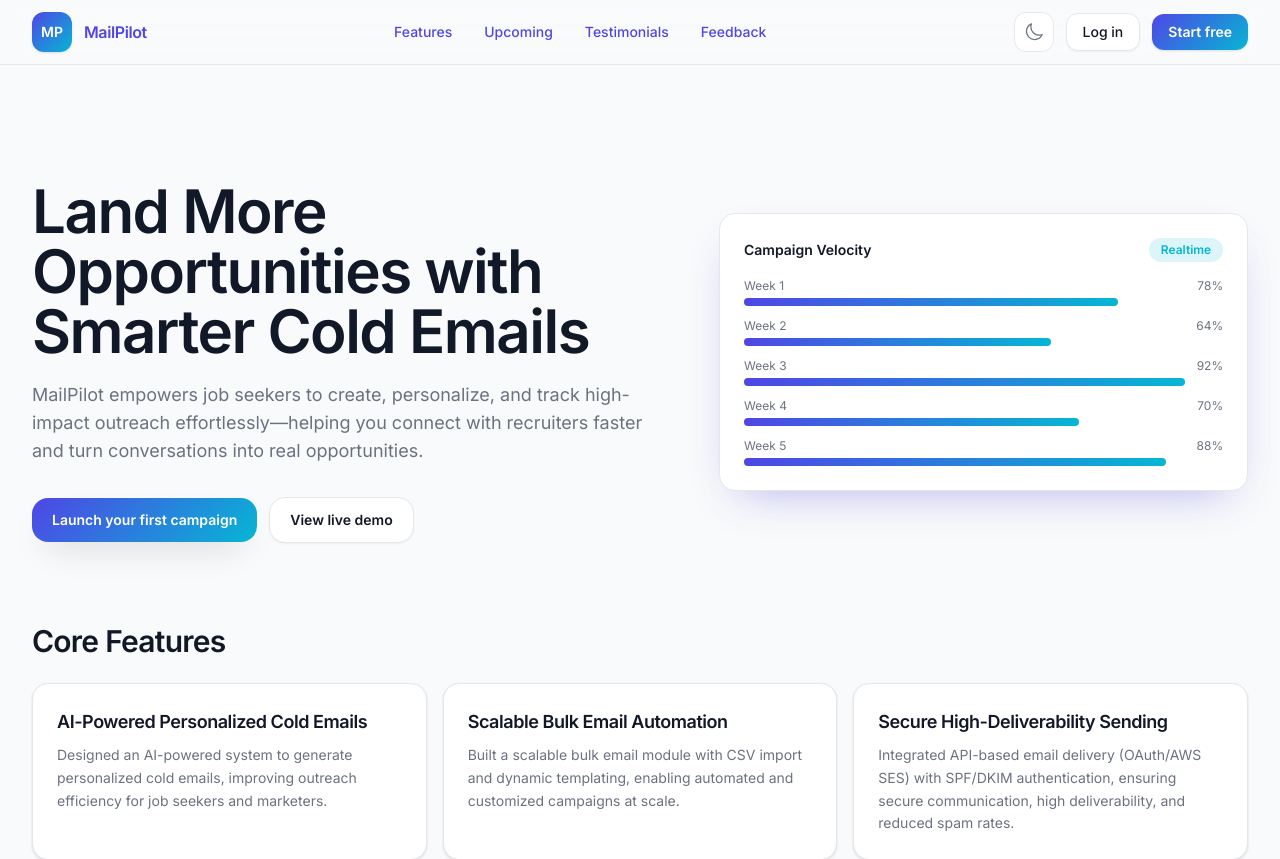
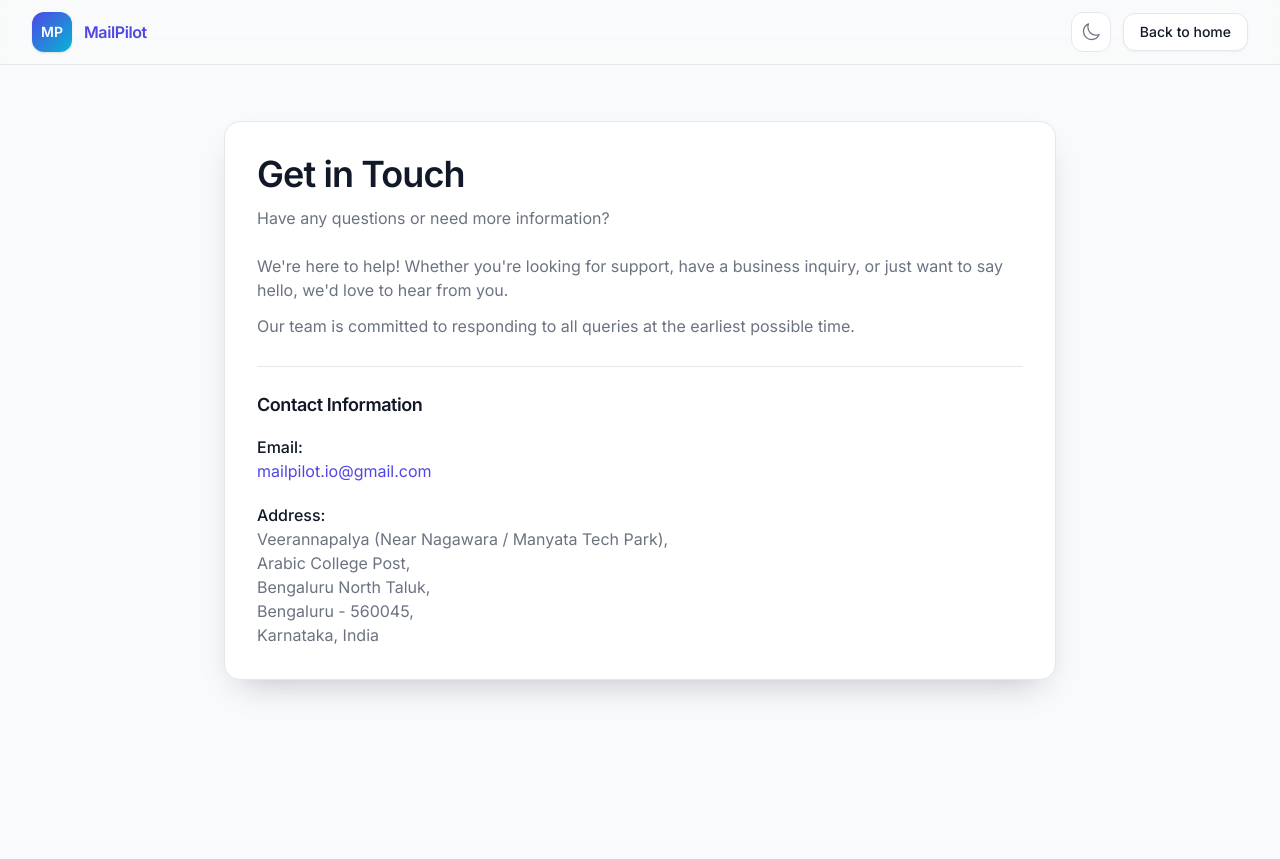
Before and after one commit to Vaibhavlanjewar/MailPilot, a React (Vite) app in the folder client/: page /contact-us in a window 1280 px wide. Before the commit this address led to /. Shown: the top 859 px of the page. After the commit the page ends 800 px from the top, so only its background shows below. Built offline with nearby package versions, Linux system fonts and the light colour scheme; no server answers.

Commit message:
feat/contact-us

```diff
--- a/client/src/App.jsx
+++ b/client/src/App.jsx
@@ -13,6 +13,7 @@
 import Settings from './pages/Settings';
 import HowToUse from './pages/HowToUse';
 import Pricing from './pages/Pricing';
+import ContactUs from './pages/ContactUs';
 import Login from './pages/Login';
 import Register from './pages/Register';
 import GoogleLoginCallback from './pages/GoogleLoginCallback';
@@ -24,6 +25,7 @@
       <Route path="/login" element={<Login />} />
       <Route path="/login/google/callback" element={<GoogleLoginCallback />} />
       <Route path="/register" element={<Register />} />
+      <Route path="/contact-us" element={<ContactUs />} />
 
       <Route element={<ProtectedRoute />}>
         <Route path="/app" element={<DashboardLayout />}>
--- /dev/null
+++ b/client/src/pages/ContactUs.jsx
@@ -0,0 +1,81 @@
+import { Link } from "react-router-dom";
+import ThemeToggle from "../components/ui/ThemeToggle";
+
+export default function ContactUs() {
+  return (
+    <div className="relative min-h-screen overflow-x-clip bg-[var(--bg)] text-[var(--text-primary)]">
+      <div className="pointer-events-none absolute inset-0 -z-10">
+        <div className="absolute left-1/2 top-[-18rem] h-[34rem] w-[34rem] -translate-x-1/2 rounded-full bg-[radial-gradient(circle,_rgba(99,102,241,0.24)_0%,_rgba(34,211,238,0.08)_45%,_transparent_72%)]" />
+        <div className="absolute right-[-8rem] top-[24rem] h-[22rem] w-[22rem] rounded-full bg-[radial-gradient(circle,_rgba(34,211,238,0.16)_0%,_transparent_70%)]" />
+      </div>
+
+      <header className="sticky top-0 z-30 border-b border-[color:var(--surface-border)]/70 bg-[color:var(--bg)]/85 backdrop-blur-xl">
+        <div className="mx-auto flex w-full max-w-7xl items-center justify-between px-4 py-3 sm:px-6 lg:px-8">
+          <Link to="/" className="flex items-center gap-3">
+            <span className="inline-flex h-10 w-10 items-center justify-center rounded-xl bg-app-gradient text-sm font-semibold text-white shadow-app-soft">
+              MP
+            </span>
+            <span className="text-base font-semibold tracking-tight">MailPilot</span>
+          </Link>
+
+          <div className="flex items-center gap-3">
+            <ThemeToggle className="inline-flex h-10 w-10 items-center justify-center rounded-xl border border-[color:var(--surface-border)] bg-[var(--surface)] text-[var(--text-secondary)] transition-colors hover:text-[var(--text-primary)]" />
+            <Link
+              to="/"
+              className="inline-flex rounded-xl border border-[color:var(--surface-border)] bg-[var(--surface)] px-4 py-2 text-sm font-medium text-[var(--text-primary)] shadow-sm transition hover:shadow"
+            >
+              Back to home
+            </Link>
+          </div>
+        </div>
+      </header>
+
+      <main className="mx-auto w-full max-w-4xl px-4 py-14 sm:px-6 lg:px-8">
+        <section className="rounded-2xl border border-[color:var(--surface-border)] bg-[var(--surface)] p-6 shadow-app-elevated sm:p-8">
+          <h1 className="text-3xl font-semibold tracking-tight sm:text-4xl">Get in Touch</h1>
+          <p className="mt-3 text-sm text-[var(--text-secondary)] sm:text-base">
+            Have any questions or need more information?
+          </p>
+
+          <p className="mt-6 text-sm leading-relaxed text-[var(--text-secondary)] sm:text-base">
+            We&apos;re here to help! Whether you&apos;re looking for support, have a business inquiry, or just want to say hello, we&apos;d love to hear from you.
+          </p>
+          <p className="mt-3 text-sm leading-relaxed text-[var(--text-secondary)] sm:text-base">
+            Our team is committed to responding to all queries at the earliest possible time.
+          </p>
+
+          <div className="mt-7 border-t border-[color:var(--surface-border)] pt-6">
+            <h2 className="text-lg font-semibold tracking-tight">Contact Information</h2>
+
+            <div className="mt-4 space-y-5 text-sm leading-relaxed text-[var(--text-secondary)] sm:text-base">
+              <div>
+                <p className="font-medium text-[var(--text-primary)]">Email:</p>
+                <a
+                  href="mailto:mailpilot.io@gmail.com"
+                  className="transition-colors hover:text-[var(--text-primary)]"
+                >
+                  mailpilot.io@gmail.com
+                </a>
+              </div>
+
+              <div>
+                <p className="font-medium text-[var(--text-primary)]">Address:</p>
+                <address className="not-italic">
+                  Veerannapalya (Near Nagawara / Manyata Tech Park),
+                  <br />
+                  Arabic College Post,
+                  <br />
+                  Bengaluru North Taluk,
+                  <br />
+                  Bengaluru - 560045,
+                  <br />
+                  Karnataka, India
+                </address>
+              </div>
+            </div>
+          </div>
+        </section>
+      </main>
+    </div>
+  );
+}
--- a/client/src/pages/Landing.jsx
+++ b/client/src/pages/Landing.jsx
@@ -52,7 +52,8 @@
   },
 ];
 
-const googleFormUrl = 'https://docs.google.com/forms/d/e/1FAIpQLSff_YjvIVpgc6umn0zl3mihp7dvTYztqREbj_HElb70wCpXaw/viewform?usp=publish-editor';
+const googleFormUrl =
+  "https://docs.google.com/forms/d/e/1FAIpQLSff_YjvIVpgc6umn0zl3mihp7dvTYztqREbj_HElb70wCpXaw/viewform?usp=publish-editor";
 
 export default function Landing() {
   const { isAuthenticated } = useAuth();
@@ -194,7 +195,11 @@
             </div>
             <div className="space-y-3">
               {[78, 64, 92, 70, 88].map((v, i) => (
-                <div key={`${velocityAnimCycle}-${i}`} className="animate-velocity-row" style={{ animationDelay: `${i * 90}ms` }}>
+                <div
+                  key={`${velocityAnimCycle}-${i}`}
+                  className="animate-velocity-row"
+                  style={{ animationDelay: `${i * 90}ms` }}
+                >
                   <div className="mb-1 flex items-center justify-between text-xs text-[var(--text-secondary)]">
                     <span>Week {i + 1}</span>
                     <span>{v}%</span>
@@ -202,7 +207,10 @@
                   <div className="h-2 rounded-full bg-[color:var(--surface-border)]/70">
                     <div
                       className="animate-velocity-bar h-2 rounded-full bg-gradient-to-r from-[var(--primary)] to-[var(--secondary)]"
-                      style={{ width: `${v}%`, animationDelay: `${200 + i * 120}ms` }}
+                      style={{
+                        width: `${v}%`,
+                        animationDelay: `${200 + i * 120}ms`,
+                      }}
                     />
                   </div>
                 </div>
@@ -252,10 +260,19 @@
                 key={item.title}
                 className="relative rounded-2xl border border-[color:var(--surface-border)] bg-[var(--surface)] p-6 shadow-app-soft transition hover:-translate-y-0.5 hover:shadow-app-elevated"
                 onClick={() => handleUpcomingCardClick(item.title)}
-                role={item.title === "Email open tracking" && isAuthenticated ? "button" : undefined}
-                tabIndex={item.title === "Email open tracking" && isAuthenticated ? 0 : undefined}
+                role={
+                  item.title === "Email open tracking" && isAuthenticated
+                    ? "button"
+                    : undefined
+                }
+                tabIndex={
+                  item.title === "Email open tracking" && isAuthenticated
+                    ? 0
+                    : undefined
+                }
                 onKeyDown={(event) => {
-                  if (item.title !== "Email open tracking" || !isAuthenticated) return;
+                  if (item.title !== "Email open tracking" || !isAuthenticated)
+                    return;
                   if (event.key === "Enter" || event.key === " ") {
                     event.preventDefault();
                     navigate("/app/email-tracking");
@@ -275,19 +292,21 @@
               >
                 <span
                   className={[
-                    'absolute right-4 top-4 inline-flex items-center gap-1 rounded-full border px-2 py-0.5 text-[10px] font-bold uppercase tracking-wide',
-                    item.title === 'Email open tracking'
-                      ? 'border-[color:rgba(var(--secondary-rgb),0.45)] bg-[color:rgba(var(--secondary-rgb),0.14)] text-[var(--secondary)]'
-                      : 'border-[color:rgba(var(--primary-rgb),0.4)] bg-[color:rgba(var(--primary-rgb),0.12)] text-[var(--primary)]',
-                  ].join(' ')}
+                    "absolute right-4 top-4 inline-flex items-center gap-1 rounded-full border px-2 py-0.5 text-[10px] font-bold uppercase tracking-wide",
+                    item.title === "Email open tracking"
+                      ? "border-[color:rgba(var(--secondary-rgb),0.45)] bg-[color:rgba(var(--secondary-rgb),0.14)] text-[var(--secondary)]"
+                      : "border-[color:rgba(var(--primary-rgb),0.4)] bg-[color:rgba(var(--primary-rgb),0.12)] text-[var(--primary)]",
+                  ].join(" ")}
                 >
                   <span className="relative inline-flex h-2 w-2">
-                    {item.title === 'Email open tracking' ? (
+                    {item.title === "Email open tracking" ? (
                       <span className="absolute inline-flex h-full w-full animate-ping rounded-full bg-current opacity-70" />
                     ) : null}
                     <span className="relative inline-flex h-2 w-2 rounded-full bg-current" />
                   </span>
-                  {item.title === 'Email open tracking' ? 'Live-Now' : 'Coming-Soon'}
+                  {item.title === "Email open tracking"
+                    ? "Live-Now"
+                    : "Coming-Soon"}
                 </span>
                 <h3 className="pr-28 text-lg font-semibold tracking-tight">
                   <span>{item.title}</span>
@@ -329,10 +348,20 @@
       </main>
 
       <footer className="border-t border-[color:var(--surface-border)] bg-[var(--surface)]/80 backdrop-blur">
-        <div className="mx-auto flex w-full max-w-7xl items-center justify-center px-4 py-8 sm:px-6 lg:px-8">
+        <div className="mx-auto w-full max-w-7xl px-4 py-8 sm:px-6 lg:px-8">
           <p className="text-center text-sm text-[var(--text-secondary)]">
-            Copyright © {new Date().getFullYear()} MailPilot Team. All rights reserved.
+            Copyright © {new Date().getFullYear()} MailPilot Team. All rights
+            reserved.
           </p>
+
+          <div className="mt-2 text-center">
+            <Link
+              to="/contact-us"
+              className="text-xs font-semibold tracking-wide text-[var(--text-secondary)] transition-colors hover:text-[var(--text-primary)]"
+            >
+              Contact Us
+            </Link>
+          </div>
         </div>
       </footer>
     </div>
```
